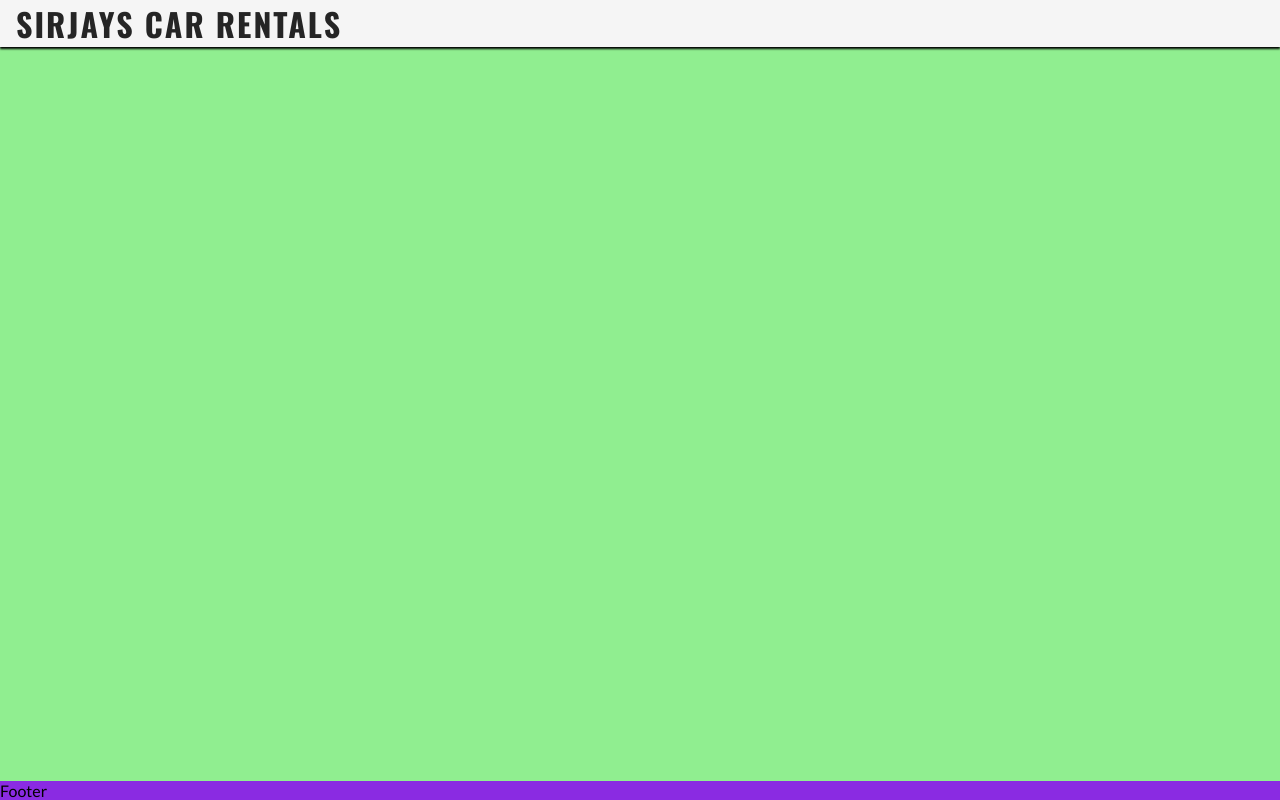
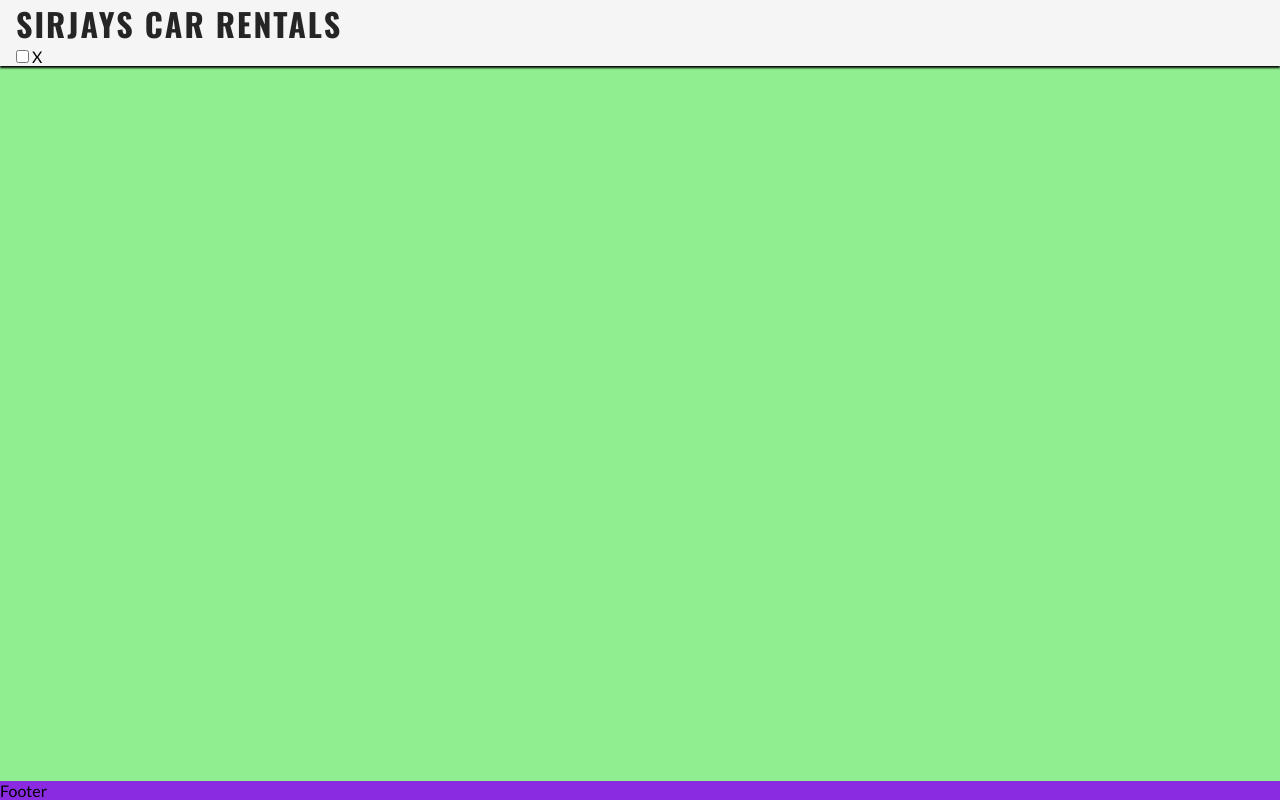
Before and after one commit to Sirjay009/Sirjays-Car-Rentals, a plain HTML site: page index.html in a window 1280 px wide. Drawn offline with nearby package versions, Linux system fonts and the light colour scheme.

Commit message:
Re-add margin-top property to disclose main content, add toggling functionality to open and close menu

```diff
--- a/assets/css/style.css
+++ b/assets/css/style.css
@@ -69,6 +69,7 @@ main {
     background-color: lightgreen;
     /*Make main element take up any surplus space to push footer down*/
     flex: 1 0 auto;
+    margin-top: 47px;
 }
 
 /*Footer*/
--- a/index.html
+++ b/index.html
@@ -23,6 +23,8 @@
         <a href="index.html">
             <h1 id="logo">Sirjays Car Rentals</h1>
         </a>
+        <input type="checkbox" id="nav-toggle" name="nav-toggle">
+        <label for="nav-toggle" class="nav-toggle-label">X</label>
         <nav>
             <ul id="menu">
                 <a href="" class="active">
@@ -38,7 +40,7 @@
         </nav>
     </header>
     <!--Main content-->
-    <main>Main Content</main>
+    <main>Main content</main>
     <!--Footer-->
     <footer>Footer</footer>
 </body>
```
